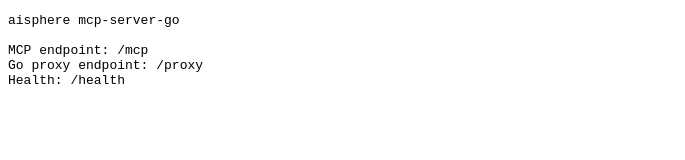
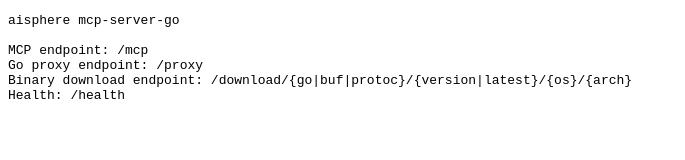
Before and after one commit to aisphereio/mcp-server-go, a website: page public/index.html in a window 1280 px wide. Shown: the whole page, without its empty margins (0-685 px from the left). Drawn offline with Linux system fonts and the light colour scheme.

Commit message:
Update static index with download endpoint

```diff
--- a/public/index.html
+++ b/public/index.html
@@ -10,6 +10,7 @@
 
 MCP endpoint: /mcp
 Go proxy endpoint: /proxy
+Binary download endpoint: /download/{go|buf|protoc}/{version|latest}/{os}/{arch}
 Health: /health</pre>
   </body>
 </html>
```
